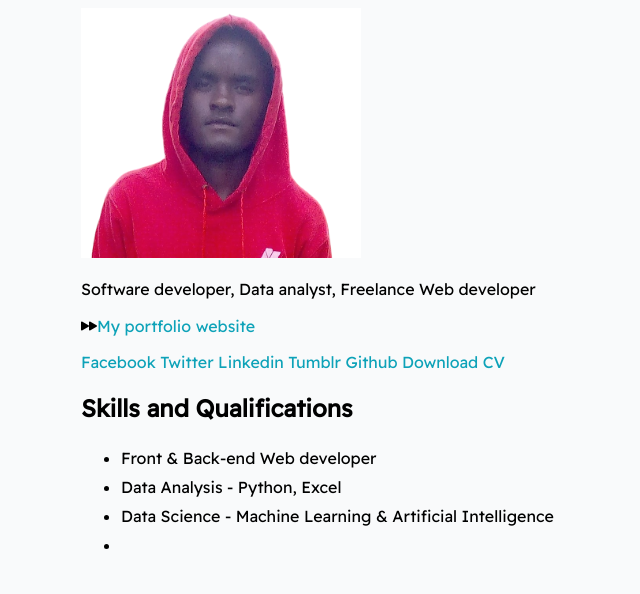
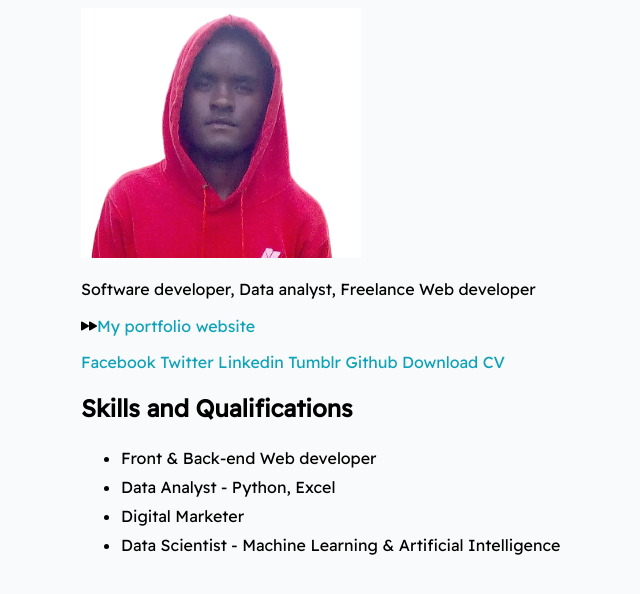
Before and after one commit to Grootcode21/Digital-Resume, a plain HTML site: page index.html in a window 1280 px wide. Shown: the whole page, without its empty margins (209-849 px from the left). Drawn offline with nearby package versions, Linux system fonts and the light colour scheme.

Commit message:
Skills and qualifications

```diff
--- a/index.html
+++ b/index.html
@@ -31,9 +31,9 @@
             <h2>Skills and Qualifications</h2>
             <ul class="qualifications--list">
                 <li>Front & Back-end Web developer</li>
-                <li>Data Analysis - Python, Excel</li>
-                <li>Data Science - Machine Learning & Artificial Intelligence</li>
-                <li></li>
+                <li>Data Analyst - Python, Excel</li>
+                <li>Digital Marketer</li>
+                <li>Data Scientist - Machine Learning & Artificial Intelligence</li>
             </ul>
         </section>
     </div>
```
